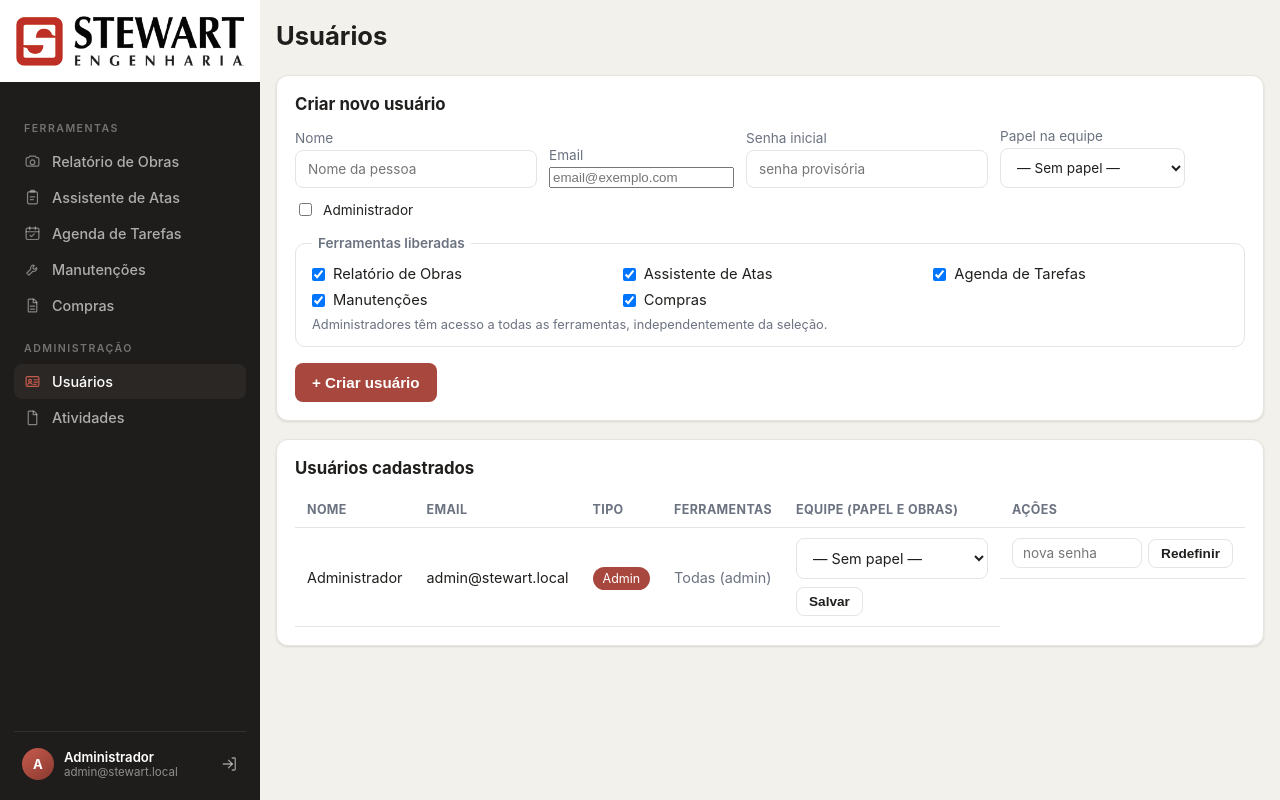
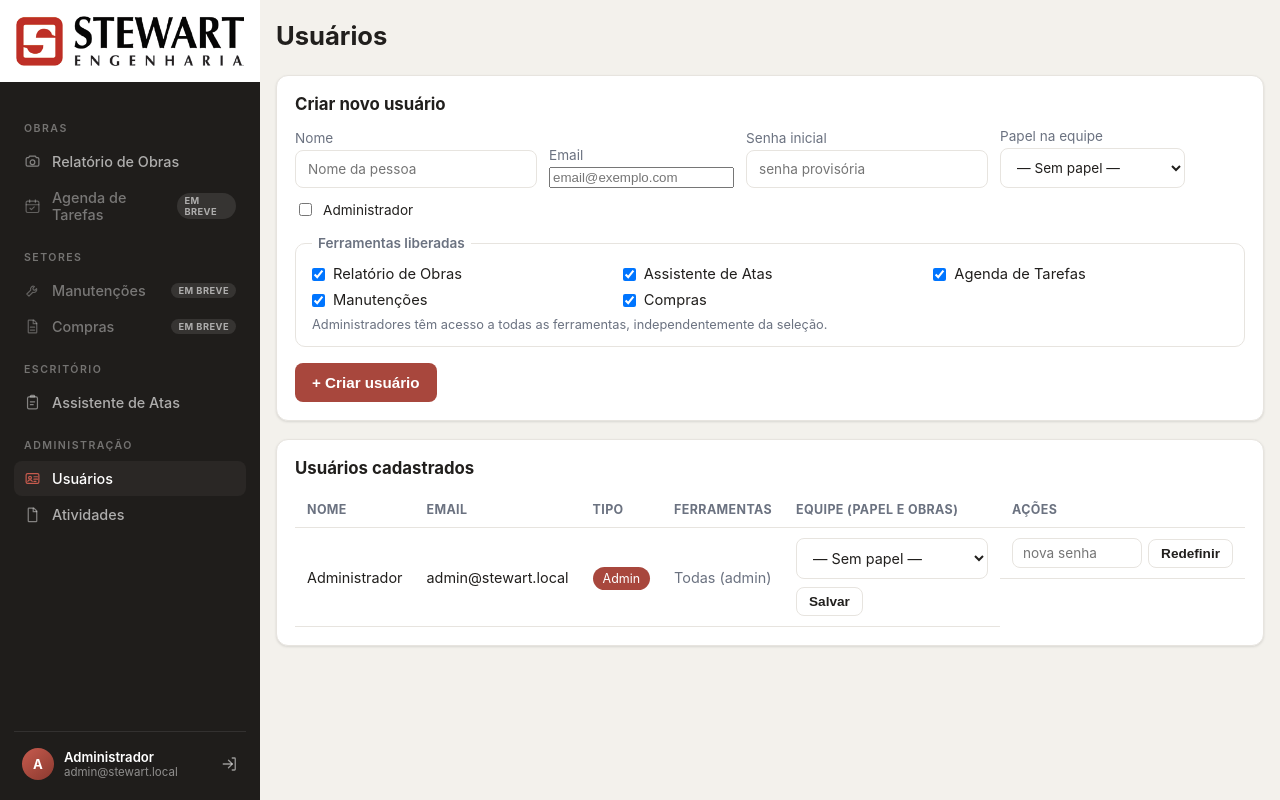
Before and after one commit to pedrogoesia/stewart, a Flask app: page /admin/usuarios in a window 1280 px wide. Run offline with Flask 3, Linux system fonts and the light colour scheme; a user stored in the database is signed in; some libraries are stand-ins or nearby versions.

Commit message:
Nav: Agenda de Tarefas, Manutenções e Compras como "em breve"
Lançamento gradual: os três itens ficam visíveis no menu (quem tem a
ferramenta liberada continua vendo o item), mas sem link — pílula "Em
breve" no lugar. Relatório de Obras, Atas e Administração seguem normais.
As rotas em si não foram bloqueadas, só o acesso pelo menu.

```diff
--- a/templates/base.html
+++ b/templates/base.html
@@ -29,27 +29,39 @@
   </div>
 
   <nav class="sb-nav">
-    <div class="sb-sec">Ferramentas</div>
+    {# Item ativo pelo blueprint: páginas internas (ex.: kanban de uma obra)
+       também acendem a ferramenta, não só a página inicial dela. #}
+
+    {% if current_user.pode_ver_ferramenta('relatorios')
+          or current_user.pode_ver_ferramenta('tarefas') %}
+    <div class="sb-sec">Obras</div>
     {% if current_user.pode_ver_ferramenta('relatorios') %}
-    <a class="sb-item {% if request.path == url_for('relatorios.index') %}ativo{% endif %}"
+    <a class="sb-item {% if request.blueprint == 'relatorios' %}ativo{% endif %}"
        href="{{ url_for('relatorios.index') }}">{{ icone('camera') }} Relatório de Obras</a>
     {% endif %}
-    {% if current_user.pode_ver_ferramenta('atas') %}
-    <a class="sb-item {% if request.path == url_for('atas.index') %}ativo{% endif %}"
-       href="{{ url_for('atas.index') }}">{{ icone('clipboard') }} Assistente de Atas</a>
+    {% if current_user.pode_ver_ferramenta('tarefas') %}
+    <span class="sb-item sb-item-inativo">{{ icone('calendar') }} Agenda de Tarefas
+      <span class="sb-breve">Em breve</span></span>
     {% endif %}
-    {% if current_user.pode_ver_ferramenta('tarefas') %}
-    <a class="sb-item {% if request.path == url_for('tarefas.index') %}ativo{% endif %}"
-       href="{{ url_for('tarefas.index') }}">{{ icone('calendar') }} Agenda de Tarefas
-      {%- set n = tarefas_badge() %}{% if n %} <span class="sb-badge">{{ n }}</span>{% endif %}</a>
     {% endif %}
+
+    {% if current_user.pode_ver_ferramenta('manutencao')
+          or current_user.pode_ver_ferramenta('compras') %}
+    <div class="sb-sec">Setores</div>
     {% if current_user.pode_ver_ferramenta('manutencao') %}
-    <a class="sb-item {% if request.path == url_for('manutencao.index') %}ativo{% endif %}"
-       href="{{ url_for('manutencao.index') }}">{{ icone('wrench') }} Manutenções</a>
+    <span class="sb-item sb-item-inativo">{{ icone('wrench') }} Manutenções
+      <span class="sb-breve">Em breve</span></span>
     {% endif %}
     {% if current_user.pode_ver_ferramenta('compras') %}
-    <a class="sb-item {% if request.path == url_for('compras.index') %}ativo{% endif %}"
-       href="{{ url_for('compras.index') }}">{{ icone('receipt') }} Compras</a>
+    <span class="sb-item sb-item-inativo">{{ icone('receipt') }} Compras
+      <span class="sb-breve">Em breve</span></span>
+    {% endif %}
+    {% endif %}
+
+    {% if current_user.pode_ver_ferramenta('atas') %}
+    <div class="sb-sec">Escritório</div>
+    <a class="sb-item {% if request.blueprint == 'atas' %}ativo{% endif %}"
+       href="{{ url_for('atas.index') }}">{{ icone('clipboard') }} Assistente de Atas</a>
     {% endif %}
 
     {% if current_user.is_admin %}
```
